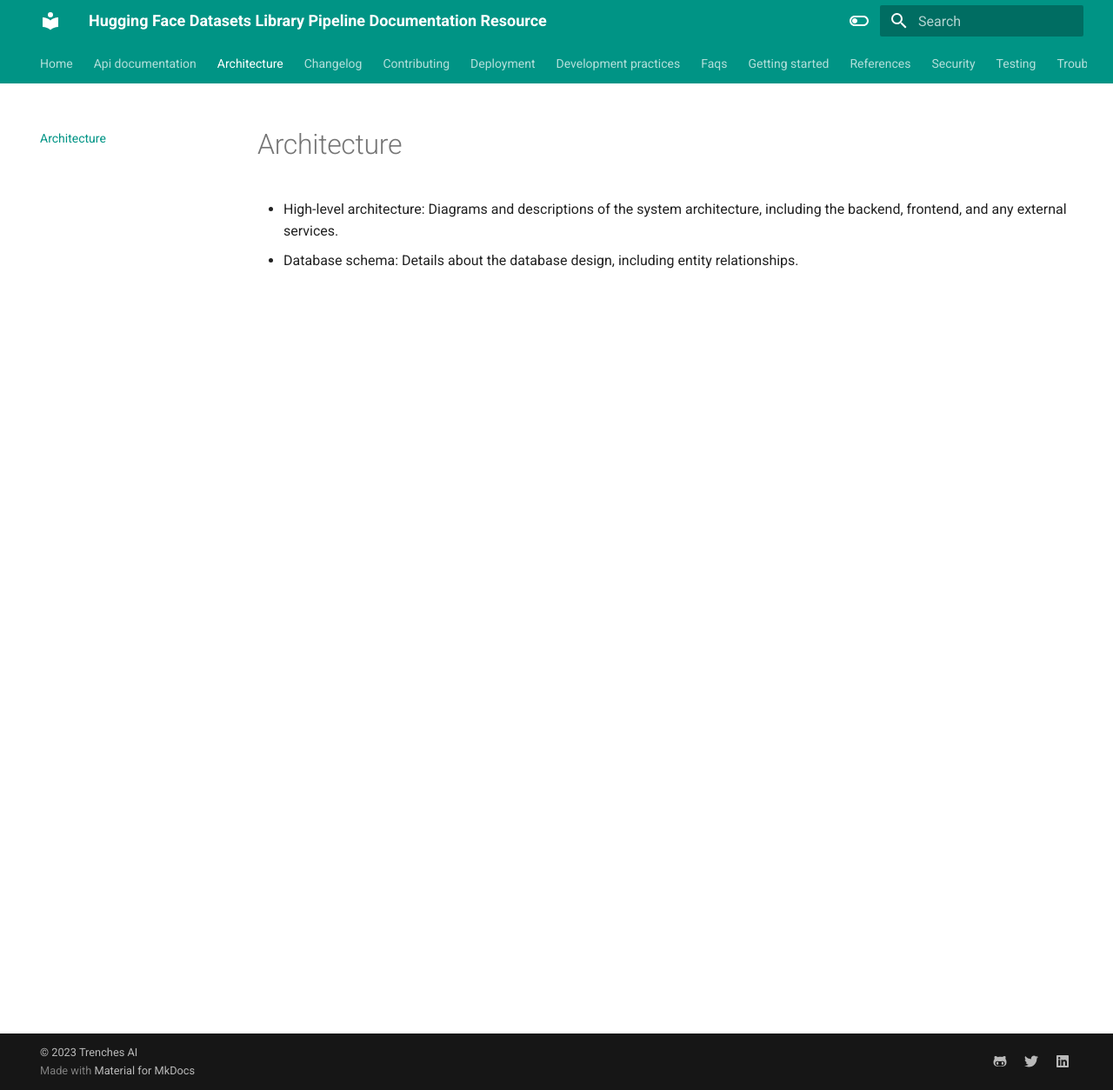
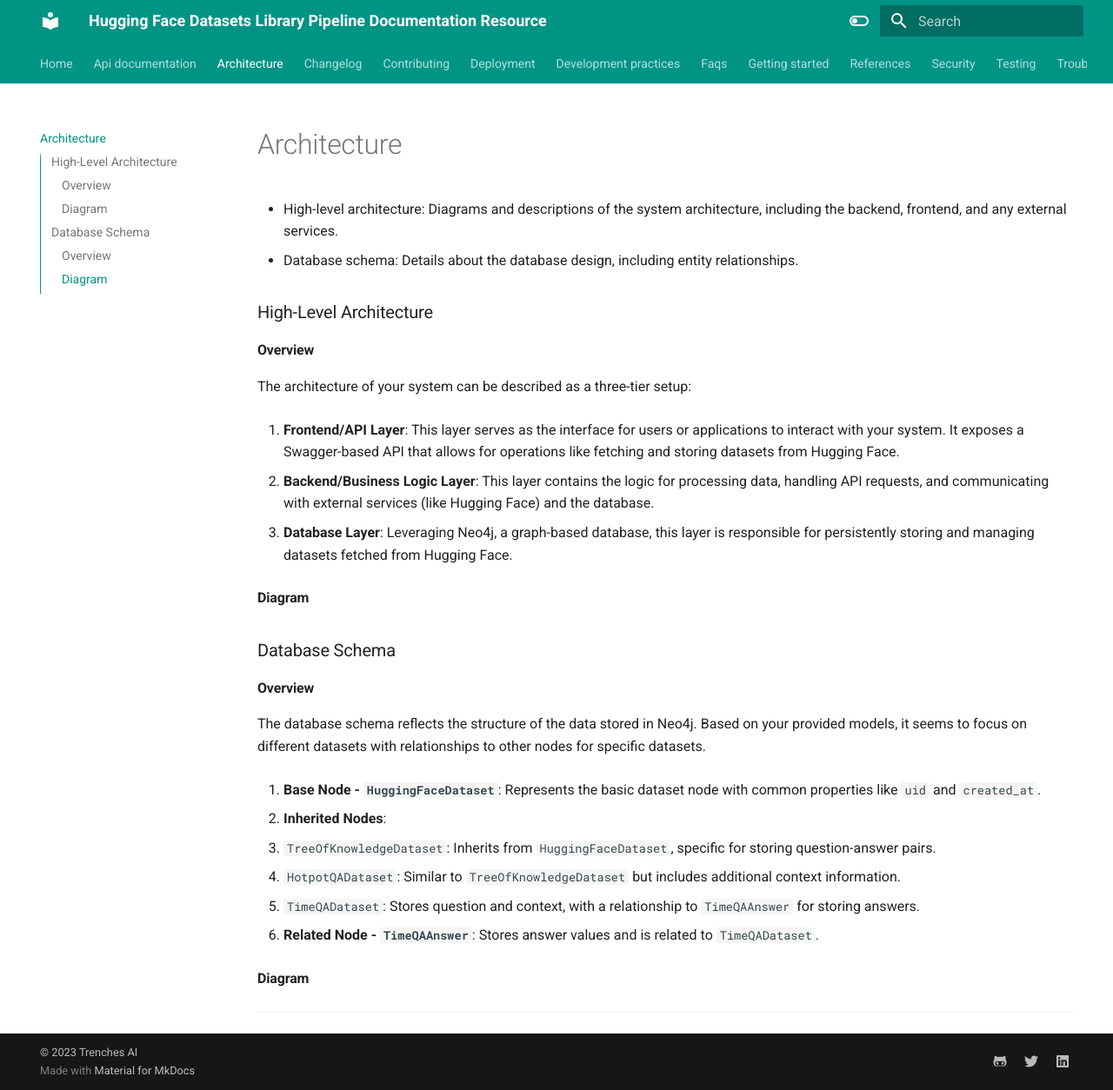
Before and after one commit to aitrenches/HFDLSP, an MkDocs documentation site: the page built from docs/architecture.md, in a window 1280 px wide and 1254 px high. Shown: the whole window at 87% size. Built offline with MkDocs 1.6.1 and Material for MkDocs 9.7.7, drawn with Linux system fonts in a browser that asks for light colours.

Commit message:
architecture docs

```diff
--- a/docs/architecture.md
+++ b/docs/architecture.md
@@ -1,2 +1,39 @@
 - High-level architecture: Diagrams and descriptions of the system architecture, including the backend, frontend, and any external services.
 - Database schema: Details about the database design, including entity relationships.
+
+
+
+### High-Level Architecture
+
+#### Overview
+The architecture of your system can be described as a three-tier setup:
+
+1. **Frontend/API Layer**: This layer serves as the interface for users or applications to interact with your system. It exposes a Swagger-based API that allows for operations like fetching and storing datasets from Hugging Face.
+
+2. **Backend/Business Logic Layer**: This layer contains the logic for processing data, handling API requests, and communicating with external services (like Hugging Face) and the database.
+
+3. **Database Layer**: Leveraging Neo4j, a graph-based database, this layer is responsible for persistently storing and managing datasets fetched from Hugging Face.
+
+#### Diagram
+
+
+
+
+### Database Schema
+
+#### Overview
+The database schema reflects the structure of the data stored in Neo4j. Based on your provided models, it seems to focus on different datasets with relationships to other nodes for specific datasets.
+
+1. **Base Node - `HuggingFaceDataset`**: Represents the basic dataset node with common properties like `uid` and `created_at`.
+
+2. **Inherited Nodes**:
+   - `TreeOfKnowledgeDataset`: Inherits from `HuggingFaceDataset`, specific for storing question-answer pairs.
+   - `HotpotQADataset`: Similar to `TreeOfKnowledgeDataset` but includes additional context information.
+   - `TimeQADataset`: Stores question and context, with a relationship to `TimeQAAnswer` for storing answers.
+
+3. **Related Node - `TimeQAAnswer`**: Stores answer values and is related to `TimeQADataset`.
+
+#### Diagram
+
+
+---
```
